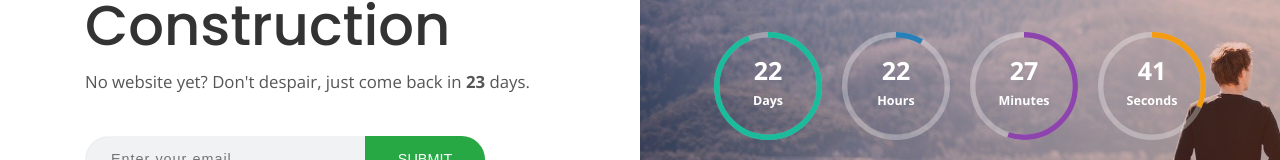
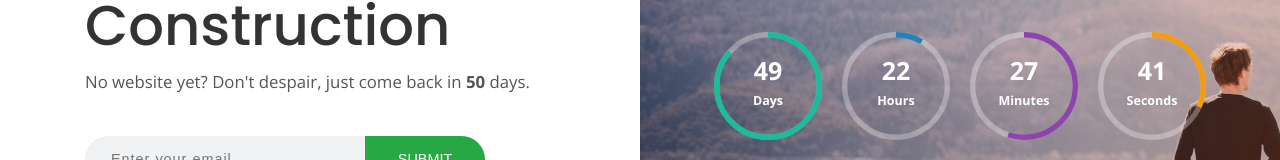
Before and after one commit to Yanev1/ComingSoonApp, an Angular app: page / in a window 1280 px wide. Shown: the part 314-474 px from the top of the page. Built offline with nearby package versions, Linux system fonts and the light colour scheme.

Commit message:
D-day commit 7/29

```diff
--- a/src/app/app.component.ts
+++ b/src/app/app.component.ts
@@ -9,7 +9,7 @@ declare const myDate: any;
   styleUrls: ['./app.component.css']
 })
 export class AppComponent implements OnInit {
-  title = 'ComingSoonApp';
+  title = 'Janev';
   showMsg: boolean = false;
   subscribeData: any = <any>{};
   responseMsg: any;
--- a/src/assets/js/custom.js
+++ b/src/assets/js/custom.js
@@ -1,7 +1,7 @@
 function myDate(){
   var rightNow = new Date();
   // var theDate = rightNow.toISOString().slice(0,10).replace(/-/g,"");
-  var goLiveDate = new Date("07/26/2020");
+  var goLiveDate = new Date("08/22/2020");
   var Result = Math.round(goLiveDate.getTime() - rightNow.getTime()) / (1000*3600*24);
   var toTheSecond = (rightNow.getHours() * 3600) + (rightNow.getMinutes() * 60) + (rightNow.getSeconds());
   return [Result.toFixed(), toTheSecond];
--- a/src/index.html
+++ b/src/index.html
@@ -2,7 +2,7 @@
 <html lang="en">
 <head>
   <meta charset="utf-8">
-  <title>ComingSoonAngular</title>
+  <title>Janev</title>
   <base href="/">
   <meta name="viewport" content="width=device-width, initial-scale=1">
   <!-- Font -->
```
Also changed, not shown: 5 other files (tests, documents, lock files or other folders).
